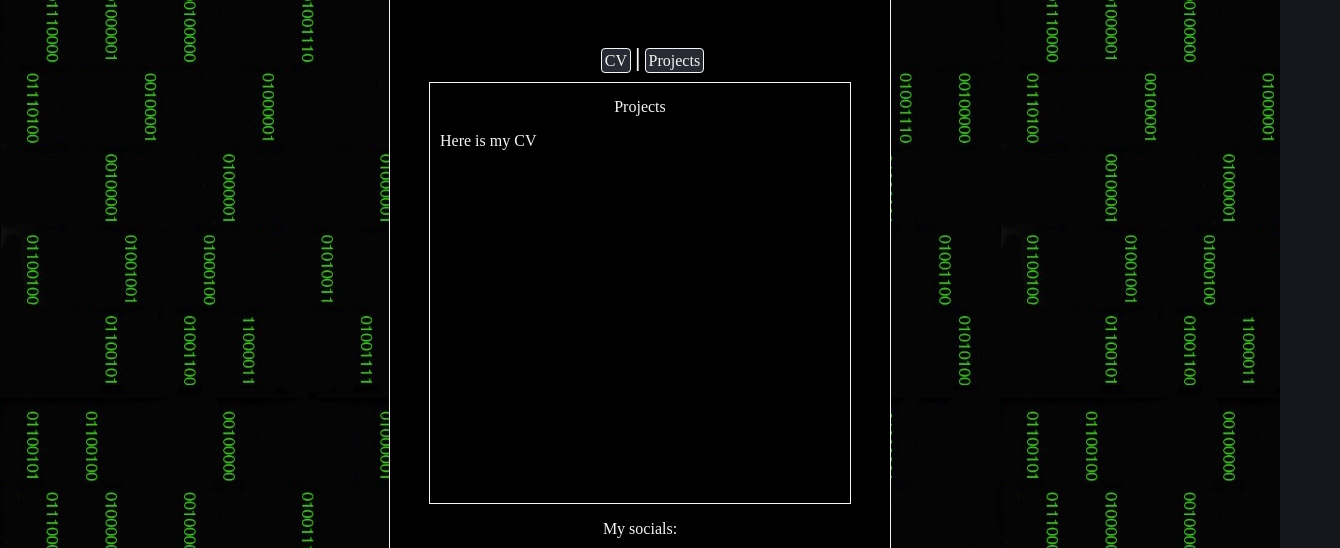
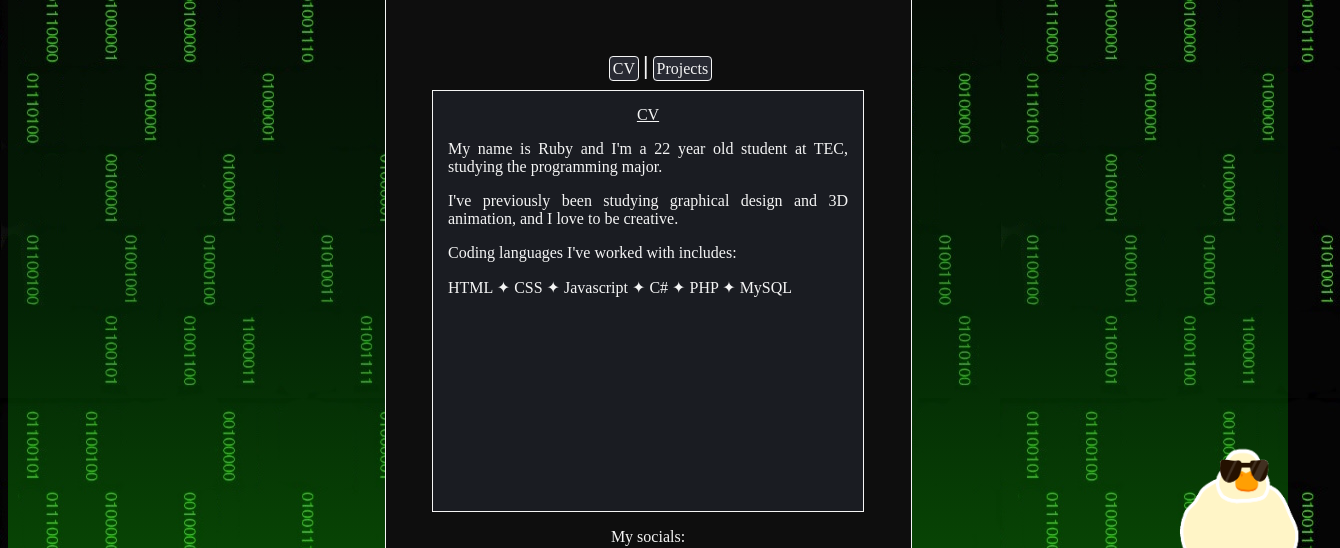
Before and after one commit to rubberduckster/rubberduckster.github.io, a plain HTML site: page CV.html in a window 1280 px wide. Shown: the part 102-650 px from the top of the page, 1340 px wide, since content can reach past the window. Drawn offline with Linux system fonts and the light colour scheme.

Commit message:
Added audio element button and wrote the CV

```diff
--- a/CV.html
+++ b/CV.html
@@ -12,8 +12,9 @@
     }
 </style>
 <link rel="stylesheet" href="style.css">
-<body style="background-color:#16171c;">
+<body>
 
+<div class="gradient">
 <div class="backgroundBox">
 <div class="style">
 <div>
@@ -24,8 +25,11 @@
     <a href="CV.html">CV</a> <span>|</span> <a href="index.html">Projects</a>
 </div>
 <div class="content">
-    <p style="text-align: center; margin-top: 5px;">Projects</p>
-    <p>Here is my CV</p>
+    <p style="text-align: center; margin-top: 5px; text-decoration: underline;">CV</p>
+    <p>My name is Ruby and I'm a 22 year old student at TEC, studying the programming major.</p>
+    <p>I've previously been studying graphical design and 3D animation, and I love to be creative.</p>
+    <p>Coding languages I've worked with includes: </p>
+    <p>HTML ✦ CSS ✦ Javascript ✦ C# ✦ PHP ✦ MySQL</p>
 </div>
 <div>
     <p>My socials: </p>
@@ -34,6 +38,11 @@
 </div>
 </div>
 </div>
+</div>
+<div>
+    <audio src="TheDuckSong.mp3" id="duckSong"></audio>
+    <img src="CoolDuck.png" id="coolDuck" onClick="playDuck()">
+    </div>
 
 </body>
 </html>
--- a/style.css
+++ b/style.css
@@ -5,8 +5,9 @@
 
 .content {
     margin: auto;
-    border: 1px solid whitesmoke;
-    padding: 10px;
+    border: 1px solid rgb(245, 245, 245);
+    padding: 10px 15px;
+    background-color: #1a1c22;
     width: 400px;
     height: 400px;
     text-align: justify;
@@ -36,15 +37,38 @@
 }
 
 a:hover {
-    color: #a282ee;
+    color: #8296ee;
 }
 
 .backgroundBox {
-   background-color: #000000;
+   background-color: #0e0e0e;
    border: 1px solid whitesmoke;
+   border-radius: 10px;
    height: 675px;
-   width: 500px;
+   width: 525px;
    margin: auto;
    margin-top: 20px;
-   z-index: -1;
 }
+
+#coolDuck {
+    width: 200px;
+    height: 200px;
+    display: block;
+    position: absolute;
+    top: 525px;
+    left: 1140px;
+}
+
+#coolDuck:hover {
+    cursor: pointer;
+    transform: scaleX(-1);
+}
+
+.gradient {
+    width: 100%;
+    height: 100%;
+    position: absolute;
+    background-color: #000;
+    background: linear-gradient(rgba(51, 255, 0, 0), rgba(0, 90, 5, 0.356), rgba(21, 255, 0, 0.336));
+    z-index: -1;
+}
```
Also changed, not shown: index.html (+11 -3 lines), CoolDuck.png (added), 1 other file.
